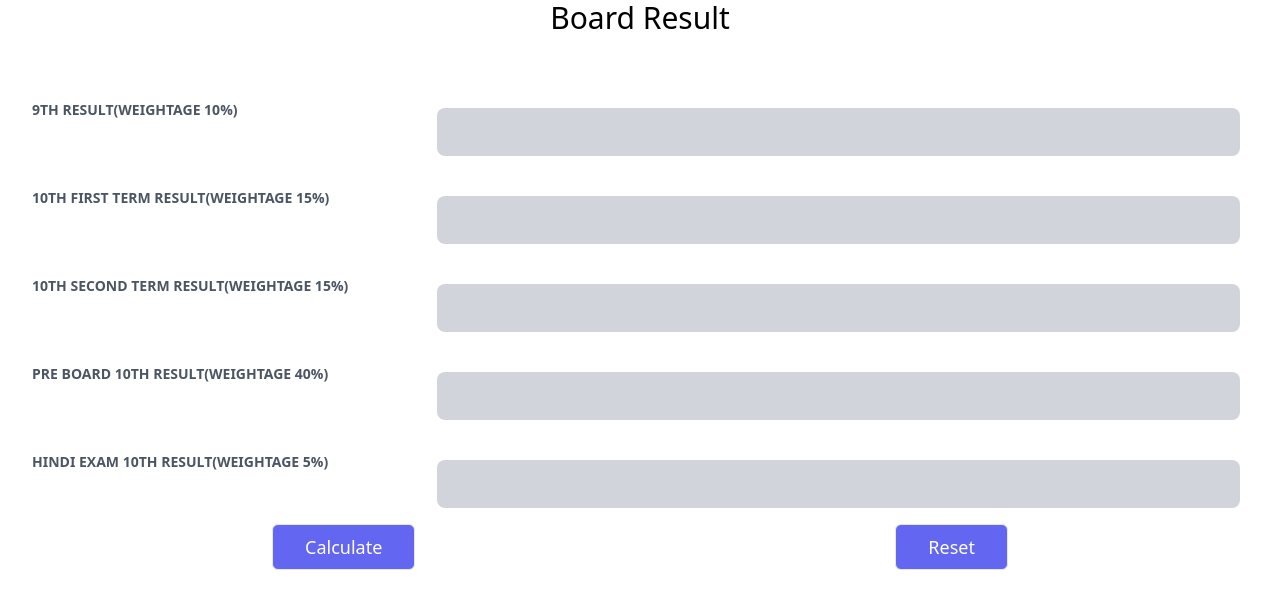
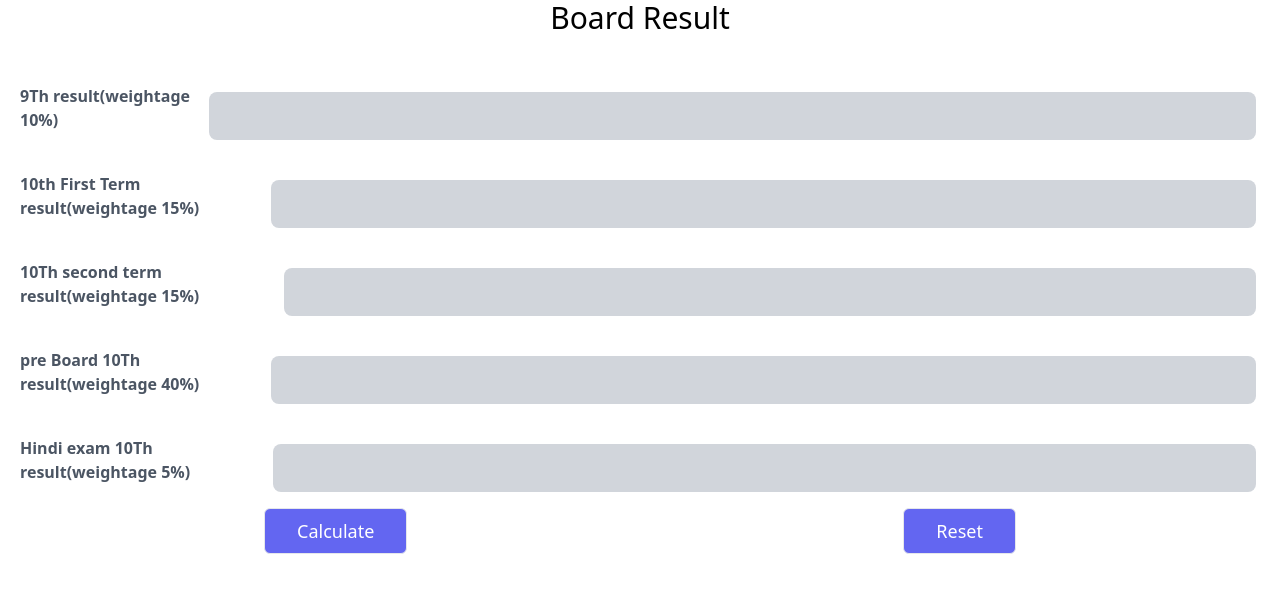
Before and after one commit to vipansh/board-result, a React (Create React App) app: page / in a window 1280 px wide. Shown: the top 608 px of the page. Built offline with nearby package versions, Linux system fonts and the light colour scheme.

Commit message:
ui update

```diff
--- a/src/components/FormPage.jsx
+++ b/src/components/FormPage.jsx
@@ -83,9 +83,9 @@ export const FormPage = () => {
   }
 
   return (
-    <div className="p-8">
+    <div className="p-4">
       <div className="mt-8 flex ">
-        <div className="uppercase w-1/2 text-sm text-gray-600 font-bold">
+        <div className="max-w-1/2 mx-1 text-gray-600 font-bold">
           9Th result(weightage 10%){" "}
         </div>
         <input
@@ -100,7 +100,7 @@ export const FormPage = () => {
       </div>
 
       <div className="mt-8 flex">
-        <div className="uppercase w-1/2 text-sm text-gray-600 font-bold">
+        <div className="max-w-1/2 mx-1 text-gray-600 font-bold">
           10th First Term result(weightage 15%)
         </div>
         <input
@@ -115,7 +115,7 @@ export const FormPage = () => {
       </div>
 
       <div className="mt-8 flex">
-        <div className="uppercase w-1/2 text-sm text-gray-600 font-bold">
+        <div className="max-w-1/2 mx-1 text-gray-600 font-bold">
           10Th second term result(weightage 15%)
         </div>
         <input
@@ -130,7 +130,7 @@ export const FormPage = () => {
       </div>
 
       <div className="mt-8 flex">
-        <div className="uppercase w-1/2 text-sm text-gray-600 font-bold">
+        <div className="max-w-1/2 mx-1 text-gray-600 font-bold">
           pre Board 10Th result(weightage 40%)
         </div>
         <input
@@ -145,7 +145,7 @@ export const FormPage = () => {
       </div>
 
       <div className="mt-8 flex">
-        <div className="uppercase w-1/2 text-sm text-gray-600 font-bold">
+        <div className="max-w-1/2 mx-1 text-gray-600 font-bold">
           Hindi exam 10Th result(weightage 5%)
         </div>
         <input
```
